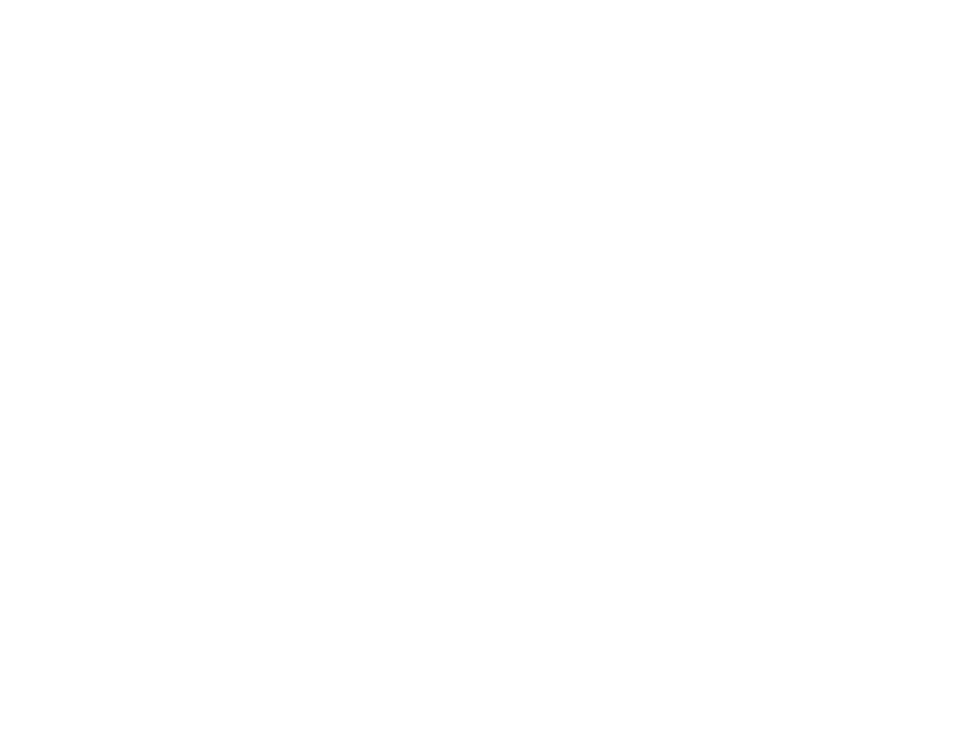
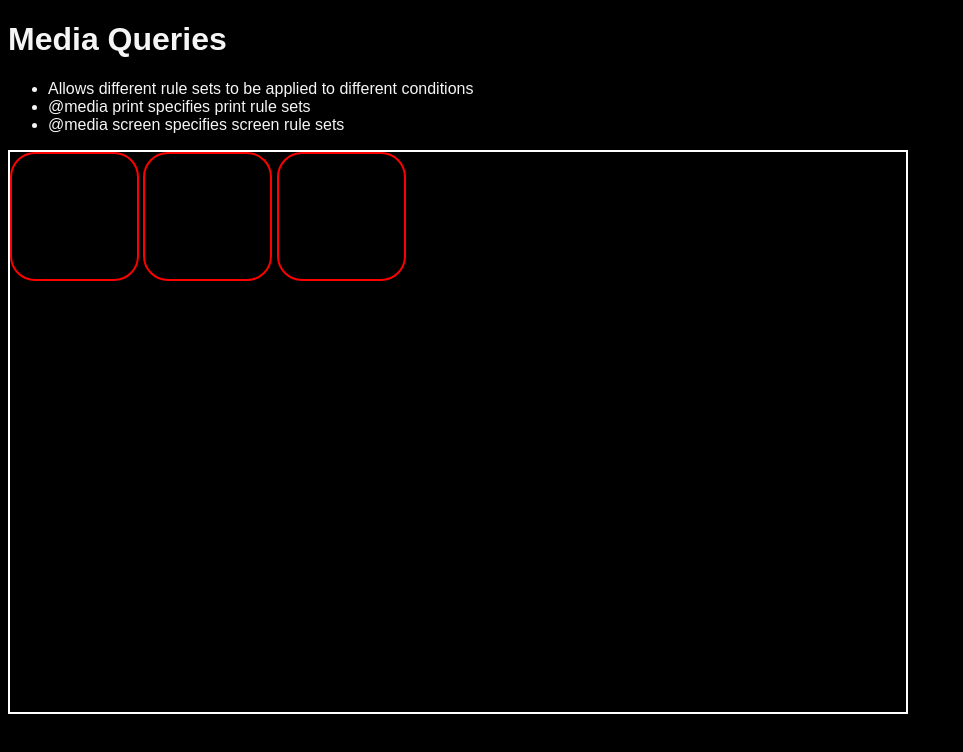
Before and after one commit to gsouthworth/SDB-May-2023-notes, a plain HTML site: page unti-1/media-queries/index.html in a window 1280 px wide. Shown: the whole page, without its empty margins (0-963 px from the left). Drawn offline with Linux system fonts and the light colour scheme.

Commit message:
updated notes

```diff
--- a/unti-1/media-queries/index.html
+++ b/unti-1/media-queries/index.html
@@ -9,5 +9,23 @@
 </head>
 <body>
 
+    <div class="container">
+        <h1>Media Queries</h1>
+        <ul>
+            <li>Allows different rule sets to be applied to different conditions</li>
+            <li>@media print specifies print rule sets</li>
+            <li>@media screen specifies screen rule sets</li>
+        </ul>
+    </div>
+
+    <div class="main-box">
+        <div class="box"></div>
+        <div class="box"></div>
+        <div class="box"></div>
+    </div>
+
+    <div class="other-box"></div>
+
+
 </body>
 </html>
--- a/unti-1/media-queries/style.css
+++ b/unti-1/media-queries/style.css
@@ -0,0 +1,51 @@
+body {
+    background-color: black;
+    font-family: Arial, Helvetica, sans-serif;
+    color: whitesmoke;
+}
+
+
+/* If page is in print mode, it will use the below ruleset */
+@media print {
+    body{
+        background-color: whitesmoke;
+        color: red;
+    }
+}
+
+.main-box {
+    border: 2px solid white;
+    width: 70vw;
+    height: 70vh;
+}
+
+.box {
+    border: 2px solid blueviolet;
+    width: 125px;
+    height: 125px;
+}
+
+/* Renders when on screen AND with minimum width under 413 */
+@media screen and (min-width: 413px) {
+    .box {
+        display: inline-block;
+        border: 2px solid red;
+    }
+}
+
+@media not all and (max-width: 400px) {
+    .box{
+        border-radius: 25px;
+    }
+}
+
+/*
+    ? NOT statement
+    -Rarely used
+    - Inverts the meaning of the conditional
+*/
+
+/*
+    ? Only
+    - Used to remain compatible with older browsers
+*/
```
